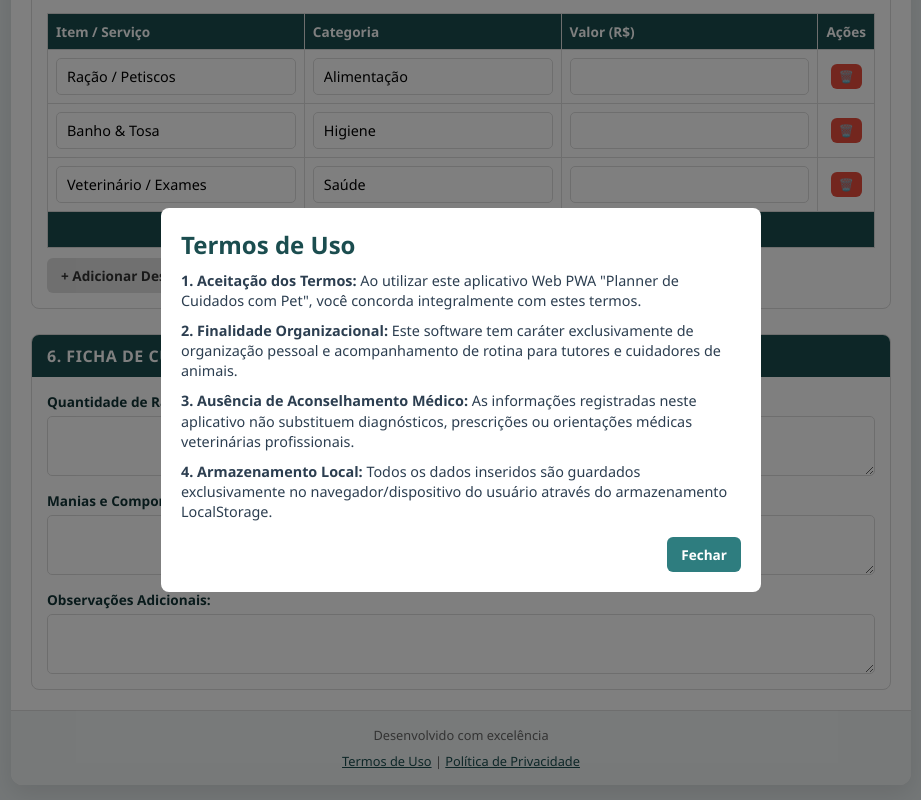
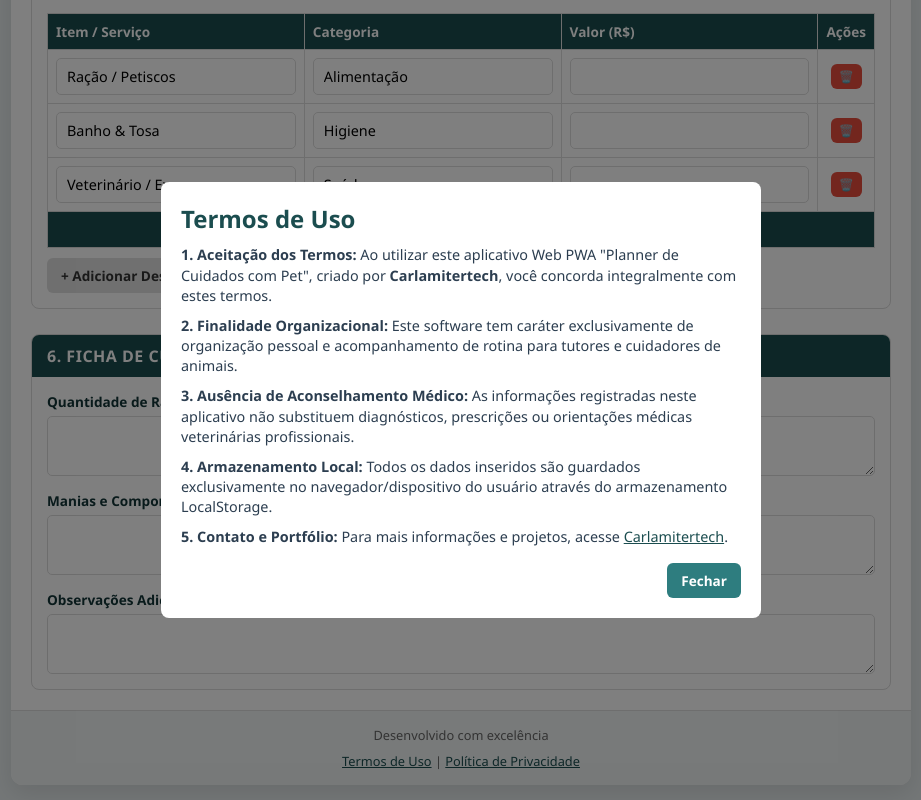
Before and after one commit to sistemacmtech-cmd/Planner-pet, a plain HTML site: page index.html in a window 1280 px wide. Both pictures are taken after a click on the link "Termos de Uso". Shown: the part 1845-2645 px from the top of the page, without its empty margins (179-1100 px from the left). Drawn offline with Linux system fonts and the light colour scheme.

Commit message:
Update index.html

```diff
--- a/index.html
+++ b/index.html
@@ -294,7 +294,7 @@
             gap: 8px;
         }
 
-        footer a {
+        footer a, .modal a {
             color: var(--primary);
             text-decoration: underline;
             cursor: pointer;
@@ -573,10 +573,11 @@
     <div id="termsModal" class="modal-overlay">
         <div class="modal">
             <h2>Termos de Uso</h2>
-            <p><strong>1. Aceitação dos Termos:</strong> Ao utilizar este aplicativo Web PWA "Planner de Cuidados com Pet", você concorda integralmente com estes termos.</p>
+            <p><strong>1. Aceitação dos Termos:</strong> Ao utilizar este aplicativo Web PWA "Planner de Cuidados com Pet", criado por <strong>Carlamitertech</strong>, você concorda integralmente com estes termos.</p>
             <p><strong>2. Finalidade Organizacional:</strong> Este software tem caráter exclusivamente de organização pessoal e acompanhamento de rotina para tutores e cuidadores de animais.</p>
             <p><strong>3. Ausência de Aconselhamento Médico:</strong> As informações registradas neste aplicativo não substituem diagnósticos, prescrições ou orientações médicas veterinárias profissionais.</p>
             <p><strong>4. Armazenamento Local:</strong> Todos os dados inseridos são guardados exclusivamente no navegador/dispositivo do usuário através do armazenamento LocalStorage.</p>
+            <p><strong>5. Contato e Portfólio:</strong> Para mais informações e projetos, acesse <a href="https://carlamiter038-source.github.io/carlamitertech/?fbclid=PAT01DUAVzqk5leHRuA2FlbQIxMABwZG9mAnNydGMGYXBwX2lkDzU2NzA2NzM0MzM1MjQyNwABpzphpsMf7z4PuwMoXEdpdetMIw7a5fxv3uvnilFbY6_EjhuRyUwy_oLftEQr_aem_KwbzGjrZi_qNKURDbMCYBw" target="_blank" rel="noopener noreferrer">Carlamitertech</a>.</p>
             <div class="modal-actions">
                 <button class="btn btn-primary" onclick="closeModal('termsModal')">Fechar</button>
             </div>
@@ -587,9 +588,10 @@
     <div id="privacyModal" class="modal-overlay">
         <div class="modal">
             <h2>Política de Privacidade</h2>
-            <p><strong>1. Privacidade Total:</strong> Este aplicativo funciona de forma 100% local (Client-Side).</p>
+            <p><strong>1. Privacidade Total:</strong> A <strong>Carlamitertech</strong> respeita sua privacidade. Este aplicativo funciona de forma 100% local (Client-Side).</p>
             <p><strong>2. Coleta de Dados:</strong> NENHUM dado pessoal, foto, registro de saúde ou informação financeira é enviado para servidores externos ou compartilhado com terceiros.</p>
             <p><strong>3. Armazenamento no Dispositivo:</strong> Os dados permanecem salvos no seu próprio navegador. A limpeza dos dados do site/navegador pode apagar as informações armazenadas localmente.</p>
+            <p><strong>4. Canal Oficial:</strong> Saiba mais sobre a <strong>Carlamitertech</strong> acessando <a href="https://carlamiter038-source.github.io/carlamitertech/?fbclid=PAT01DUAVzqk5leHRuA2FlbQIxMABwZG9mAnNydGMGYXBwX2lkDzU2NzA2NzM0MzM1MjQyNwABpzphpsMf7z4PuwMoXEdpdetMIw7a5fxv3uvnilFbY6_EjhuRyUwy_oLftEQr_aem_KwbzGjrZi_qNKURDbMCYBw" target="_blank" rel="noopener noreferrer">https://carlamiter038-source.github.io/carlamitertech/</a>.</p>
             <div class="modal-actions">
                 <button class="btn btn-primary" onclick="closeModal('privacyModal')">Fechar</button>
             </div>
```
